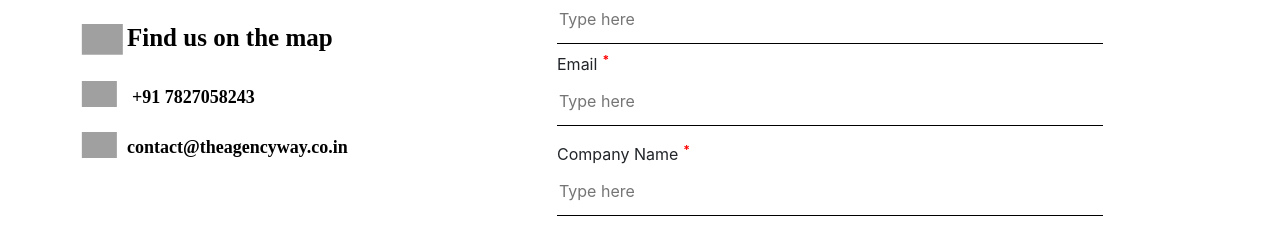
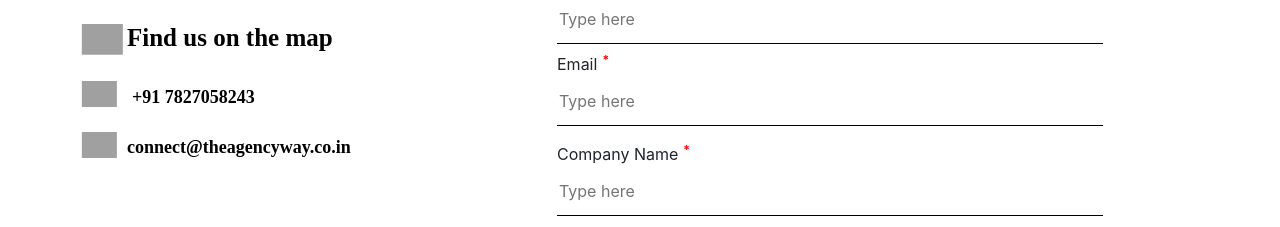
Before and after one commit to VishK98/Squash-Global, a React (Create React App) app: page /contact in a window 1280 px wide. Shown: the part 1060-1287 px from the top of the page. Built offline with nearby package versions, Linux system fonts and the light colour scheme; grey boxes are pictures that could not be loaded; a web font is replaced by a local one.

Commit message:
Email Updated

```diff
--- a/src/components/Contact/Contact.js
+++ b/src/components/Contact/Contact.js
@@ -117,9 +117,9 @@ function Contact() {
                     <span style={{ marginLeft: "10px" }}>
                       <a className="contact-text"
                         style={{ textDecoration: "none", color: "#000" }}
-                        href="mailto:contact@theagencyway.co.in"
+                        href="mailto:connect@theagencyway.co.in"
                       >
-                        contact@theagencyway.co.in
+                        connect@theagencyway.co.in
                       </a>
                     </span>
                   }
```
